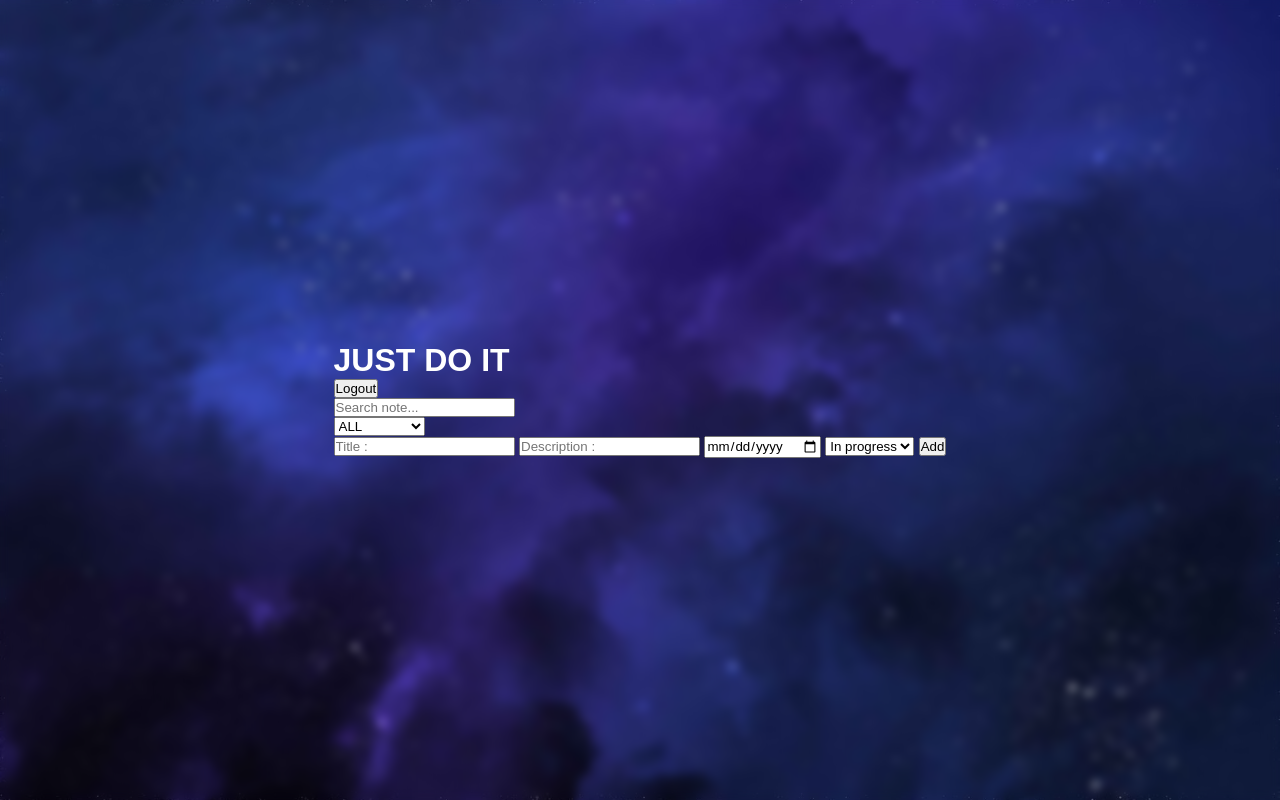
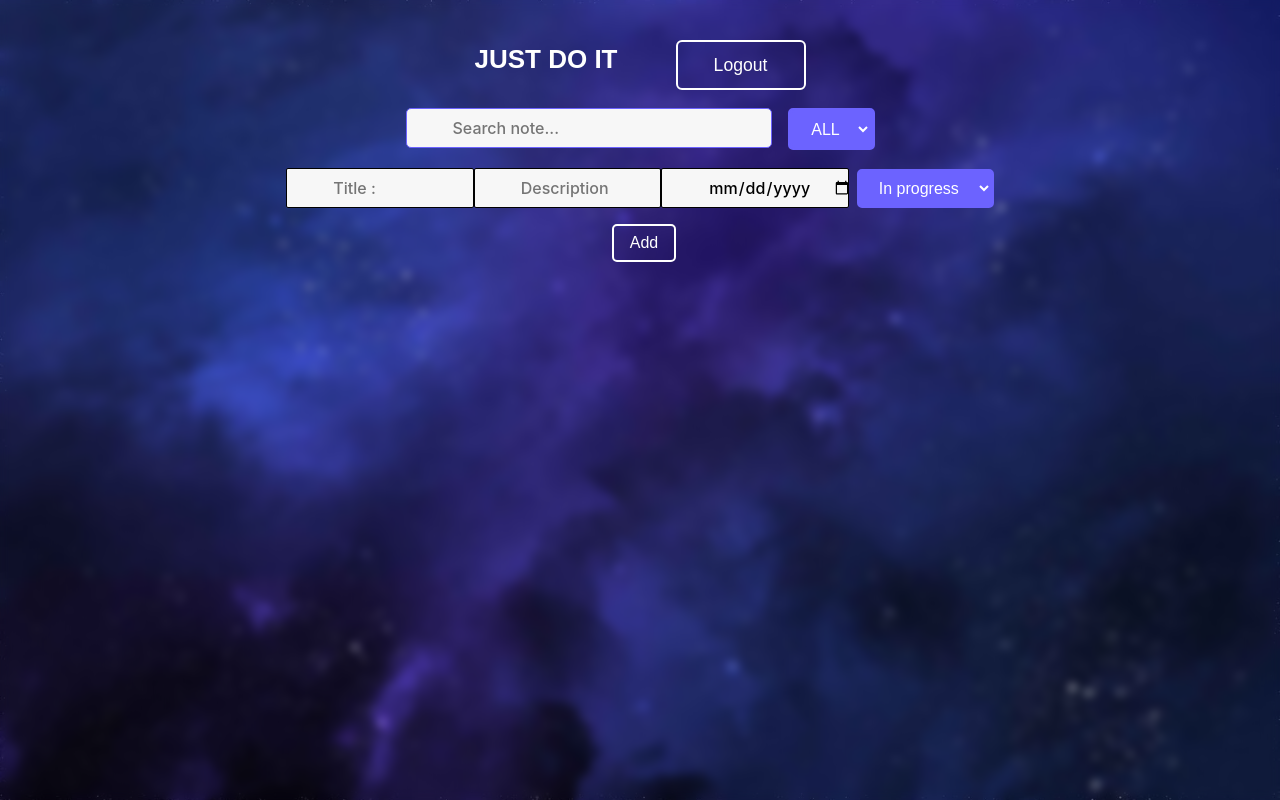
Before and after one commit to Maissane-abd/To-Do-List-Js, a plain HTML site: page Todo.html in a window 1280 px wide. Drawn offline with Linux system fonts and the light colour scheme; sample sign-in values are in the browser's storage.

Commit message:
Style de la page d'affichage des taches

```diff
--- a/style.css
+++ b/style.css
@@ -283,3 +283,285 @@ button {
     color: #162938;
     font-weight: 500;
 }
+
+.root {
+    max-height: 100dvh;
+    flex-direction: column;
+    height: 100vh;
+    display: flex;
+    font-size: 1rem;
+    line-height: 1;
+}
+
+.container {
+    display: flex;
+    flex: 1 1 auto;
+    flex-direction: column;
+    max-height: 100dvh;
+    overflow: auto;
+    position: relative;
+    transition: background-color .2s ease-in-out;
+}
+
+.container__header {
+    padding-top: 2.5rem;
+    z-index: 99999;
+}
+
+.header__container {
+    display: flex;
+    flex-direction: column;
+    gap: 1.125rem;
+    margin: 0 auto;
+    max-width: 48.75rem;
+    padding: 0 0.938rem;
+    width: 100%;
+    justify-content: center;
+    align-items: center;
+}
+
+.header__title-container {
+    display: flex;
+    gap: 0.5rem;
+}
+
+.header__title {
+    font-size: 1.625rem;
+    line-height: 2.438rem;
+    text-align: center;
+    text-transform: uppercase;
+    transition: color .2s ease-in-out;
+}
+
+#logoutBtn {
+    width: 8.125rem;
+    height: 3.125rem;
+    background: transparent;
+    border: 2px solid #fff;
+    outline: none;
+    border-radius: 6px;
+    cursor: pointer;
+    font-size: 1.1em;
+    color: #fff;
+    font-weight: 500;
+    margin-left: 3.125rem;
+    transition: all 0.3s ease;
+}
+
+#logoutBtn:hover, #addTaskBtn:hover {
+    background: #FFF;
+    color: #162938;
+}
+
+.header__nav-panel {
+    display: flex;
+    gap: 1rem;
+}
+
+.field {
+    position: relative;
+    width: 100%;
+}
+
+.field__input {
+    background-color: #f7f7f7;
+    border: 1px solid #6c63ff;
+    border-radius: 0.313rem;
+    color: #000;
+    display: flex;
+    font-family: Inter;
+    font-size: 1rem;
+    font-weight: 500;
+    height: 100%;
+    height: 2.5rem;
+    outline: 0.188 solid transparent;
+    padding: 0 2.875rem;
+    position: relative;
+    transition: outline .2s ease,border .2s ease-in-out,color .2s ease-in-out,background-color .2s ease-in-out;
+    width: 100%;
+}
+
+.select-container {
+    position: relative;
+    box-sizing: border-box;
+    z-index: 999;
+  }
+
+.search-filter {
+    align-self: center;
+    row-gap: 1em;
+    padding: 0;
+    margin: 0;
+    width: 100%;
+    background-color: #6c63ff !important;
+    border: 2px solid #6c63ff !important;
+    border-radius: 0.313rem !important;
+    cursor: pointer !important;
+    display: flex !important;
+    flex-wrap: nowrap !important;
+    transition: background-color .2s ease-in-out,box-shadow .2s ease-in-out !important;
+    -moz-box-align: center;
+    align-items: center;
+    -moz-box-pack: justify;
+    justify-content: space-between;
+    min-height: 2.375rem;
+    outline: 0px !important;
+    position: relative;
+    border-width: 0.063rem;
+    box-sizing: border-box;
+}
+
+.search-filter input {
+    width: 20%;
+    height: 100%;
+    height: 2.5rem;
+    border-top: none;
+    background-color: #000;
+    border-left: none;
+    border-right: none;
+    outline: none;
+    color: #fff;
+    font-size: 1em;
+    font-weight: 500;
+    padding: 0 2.188rem 0 0.313rem;
+    border-bottom: 1px solid #fff;
+    text-align: center;
+}
+
+.search-filter select {
+    width: 100%;
+    height: 100%;
+    background: transparent;
+    border-top: none;
+    border-left: none;
+    border-right: none;
+    outline: none;
+    color: #fff;
+    font-size: 1em;
+    font-weight: 500;
+    padding: 0 2.188 0 0.313rem;
+    border-bottom: 0.063rem solid #fff;
+    text-align: center;
+}
+
+#filterStatus {
+    background-color: #6c63ff !important;
+    border: 2px solid #6c63ff !important;
+    border-radius: 0.313rem !important;
+    cursor: pointer !important;
+    display: flex !important;
+    flex-wrap: nowrap !important;
+    transition: background-color .2s ease-in-out,box-shadow .2s ease-in-out !important;
+    -moz-box-align: center;
+    align-items: center;
+    -moz-box-pack: justify;
+    justify-content: space-between;
+    min-height: 2.375rem;
+    outline: 0px !important;
+    position: relative;
+    border-width: 0.063rem;
+    box-sizing: border-box;
+}
+
+#filterStatus option {
+    font-weight: bold;
+}
+
+.todo-container {
+    width: 100%;
+    max-width: 48.75rem;
+    background: transparent;
+    display: flex;
+    row-gap: 1em;
+    align-items: center;
+    justify-content: center;
+    margin-bottom: 1rem;
+    flex-wrap: wrap;
+}
+
+.todo-container input {
+
+    background-color: #f7f7f7;
+    border: 1px solid #000;
+    border-radius: 2px;
+    color: #000;
+    display: flex;
+    font-family: Inter;
+    font-size: 1rem;
+    font-weight: 500;
+    height: 100%;
+    height: 2.5rem;
+    outline: 0.188 solid transparent;
+    padding: 0 2.875rem;
+    position: relative;
+    transition: outline .2s ease,border .2s ease-in-out,color .2s ease-in-out,background-color .2s ease-in-out;
+    width: 25%;
+}
+
+#taskStatus {
+    width: auto;
+    padding: 0.5rem 1rem;
+    background: transparent;
+    background-color: #6c63ff !important;
+    border: 2px solid #6c63ff !important;
+    color: #fff;
+    background-color: #000;
+    font-size: 1rem;
+    border-radius: 0.3125rem;
+    cursor: pointer;
+    transition: 0.3s;
+    margin-left: 0.5rem;
+    border: 2px solid #fff;
+}
+
+#addTaskBtn {
+    width: auto;
+    padding: 0.5rem 1rem;
+    background: transparent;
+    border: none;
+    color: white;
+    font-size: 1rem;
+    border-radius: 0.3125rem;
+    cursor: pointer;
+    transition: 0.3s;
+    margin-left: 0.5rem;
+    border: 2px solid #fff;
+}
+
+ul {
+    list-style: none;
+    padding: 0;
+}
+
+.task-item {
+    margin-bottom: 1em;
+    width: 100%;
+}
+
+.note {
+    display: flex;
+    justify-content: space-between;
+    align-items: center;
+    padding: 0.938rem;
+    background-color: #5149f9;
+    border-radius: 8px;
+}
+
+.note__text {
+    flex: 1;
+    display: flex;
+    flex-direction: column;
+    gap: 0.625rem;
+}
+
+.task-actions {
+    display: flex;
+    gap: 0.625rem;
+}
+
+.complete-btn, .delete-btn {
+    border: none;
+    background: transparent;
+    font-size: 1.125rem;
+    cursor: pointer;
+}
```
